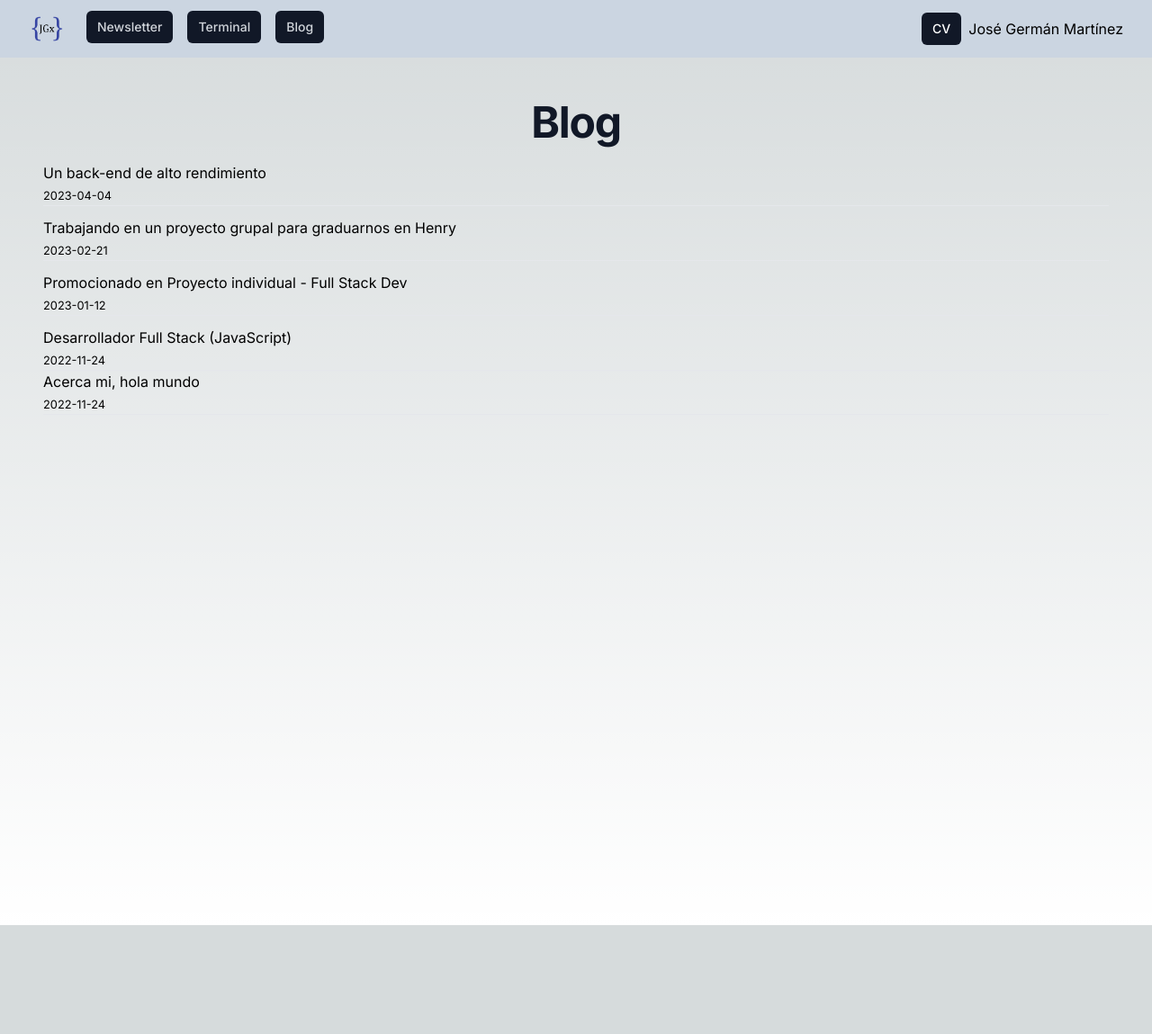
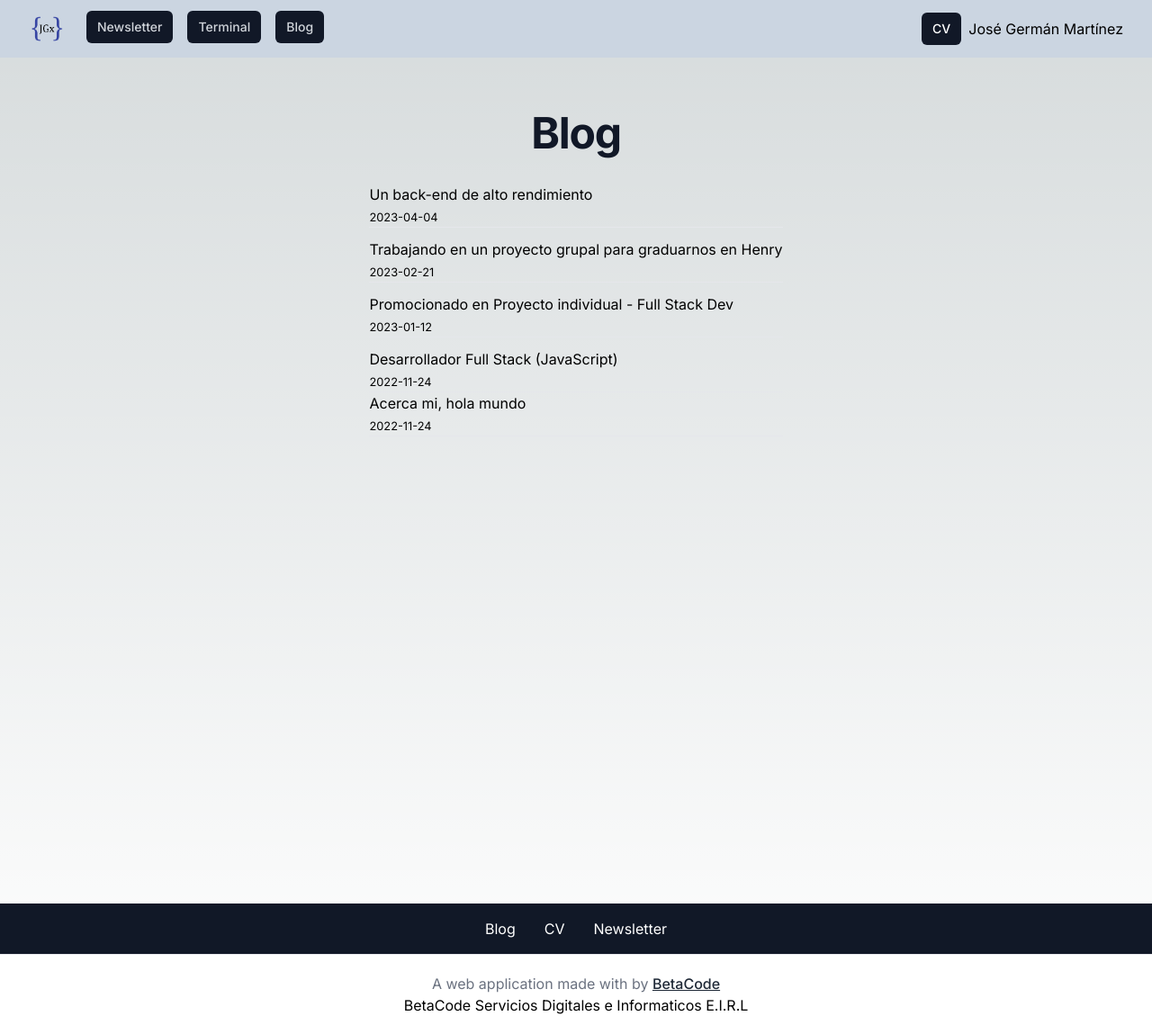
Before and after one commit to JoseGermanx/cv-app, a Next.js app: page /blog in a window 1280 px wide. Shown: the whole page at 90% size. Before the commit the page ends 1028 px from the top, so only its background shows below. Built offline with nearby package versions, Linux system fonts and the light colour scheme.

Commit message:
Actualizar diseño de la página del blog y agregar pie de página

```diff
--- a/src/app/blog/layout.tsx
+++ b/src/app/blog/layout.tsx
@@ -7,7 +7,7 @@ export default function Layout({ children }: { children: React.ReactNode }) {
       <NavBar />
       <div className="">
         <div className="w-full flex-none md:w-64"></div>
-        <div className="flex-grow p-6 md:overflow-y-auto md:p-12">
+        <div className="flex-grow md:pt-12">
           {children}
         </div>
       </div>
--- a/src/app/blog/page.tsx
+++ b/src/app/blog/page.tsx
@@ -1,11 +1,17 @@
-import React from 'react'
-import BlogLinks from '../ui/BlogLinks'
+import React from "react";
+import BlogLinks from "../ui/BlogLinks";
+import Footer from "../ui/Footer";
 
-export default function Page(){
+export default function Page() {
   return (
-    <div>
-        <h1 className="text-5xl font-bold tracking-tight text-gray-900 text-center mb-5">Blog</h1>
+    <>
+      <div className="flex min-h-screen flex-col items-center justify-between p-3">
+        <h1 className="text-5xl font-bold tracking-tight text-gray-900 text-center mb-5">
+          Blog
+        </h1>
         <BlogLinks />
-    </div>
-  )
+      </div>
+      <Footer />
+    </>
+  );
 }
--- a/src/app/ui/Footer.tsx
+++ b/src/app/ui/Footer.tsx
@@ -5,7 +5,7 @@ const Footer = () => {
   return (
     <>
     <NavBarBottom />
-    <div className="absolute w-full border-t border-gray-200 bg-white py-5 text-center">
+    <div className="w-full border-t border-gray-200 bg-white py-5 text-center">
     <p className="text-gray-500">
       A web application made with by {" "}
       <a
```
